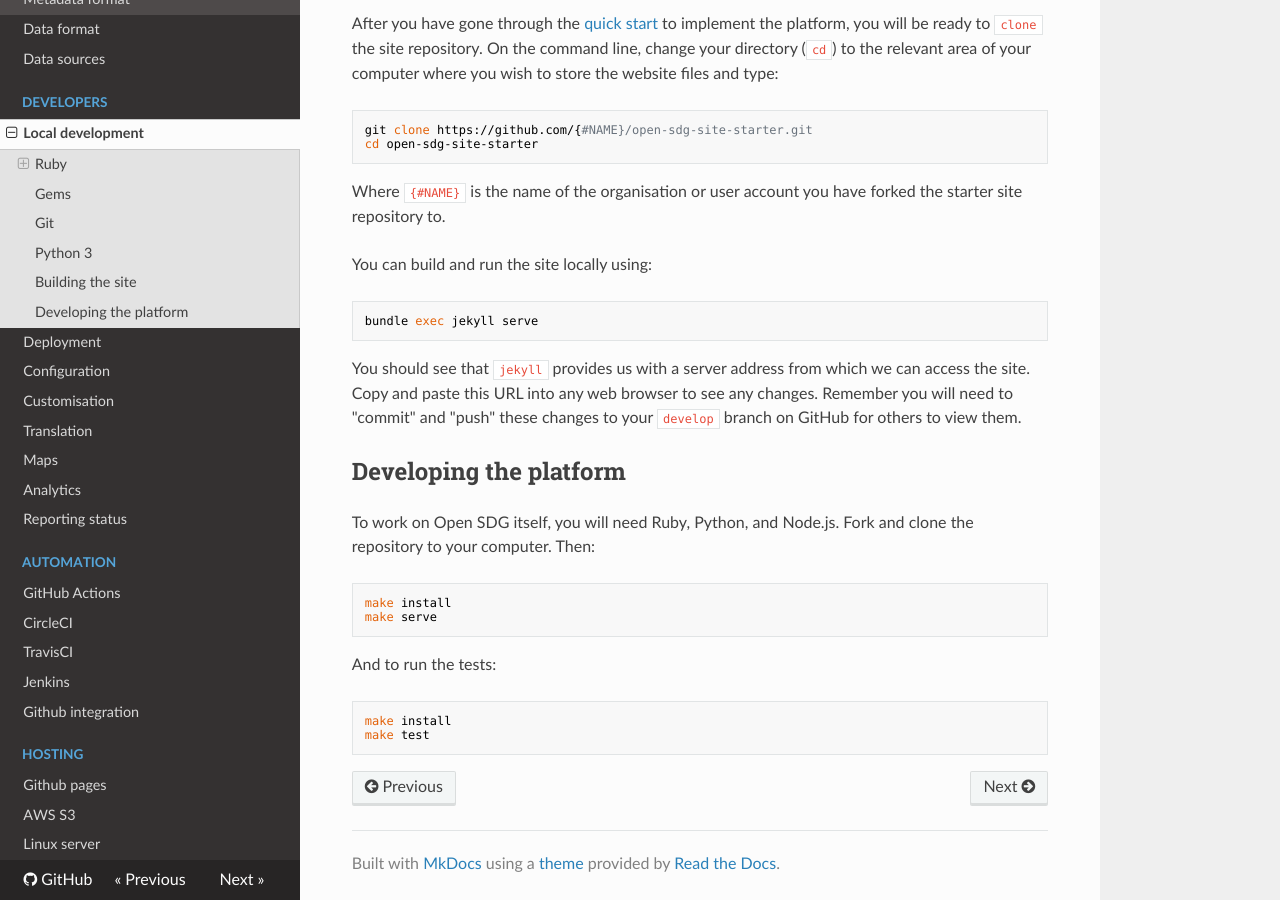
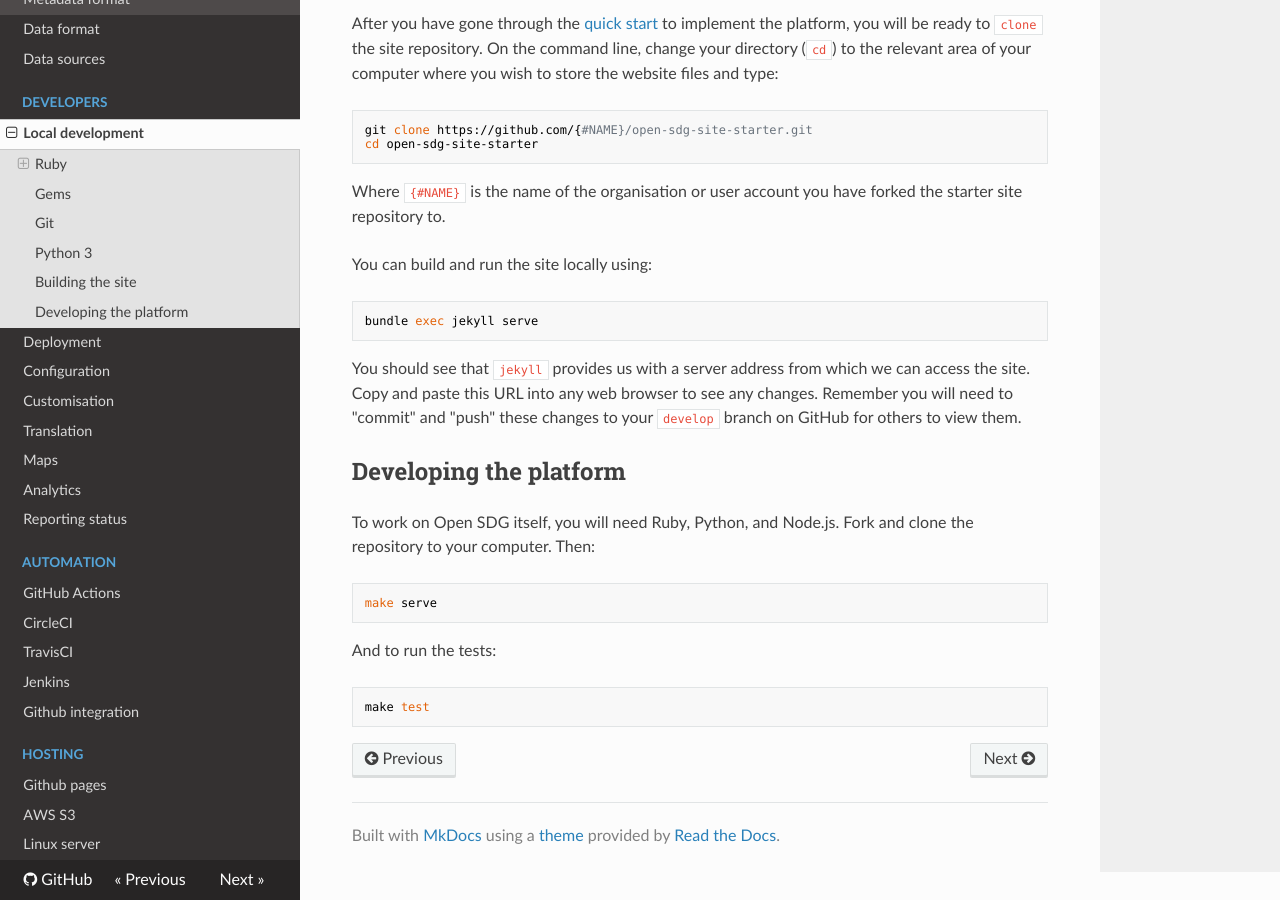
Before and after one commit to open-sdg/open-sdg, an MkDocs documentation site: the page built from docs/development.md, in a window 1280 px wide and 900 px high, scrolled down 1940 px. Built offline with MkDocs 1.6.1, drawn with Linux system fonts in a browser that asks for light colours; nearby versions of some CDN libraries; old or Windows-style settings are respelled for this version of MkDocs.

````diff
--- a/docs/development.md
+++ b/docs/development.md
@@ -95,13 +95,11 @@ You should see that `jekyll` provides us with a server address from which we can
 To work on Open SDG itself, you will need Ruby, Python, and Node.js. Fork and clone the repository to your computer. Then:
 
 ```
-make install
 make serve
 ```
 
 And to run the tests:
 
 ```
-make install
 make test
 ```
````
Also changed, not shown: README.md (+0 -2 lines), 1 other file.
